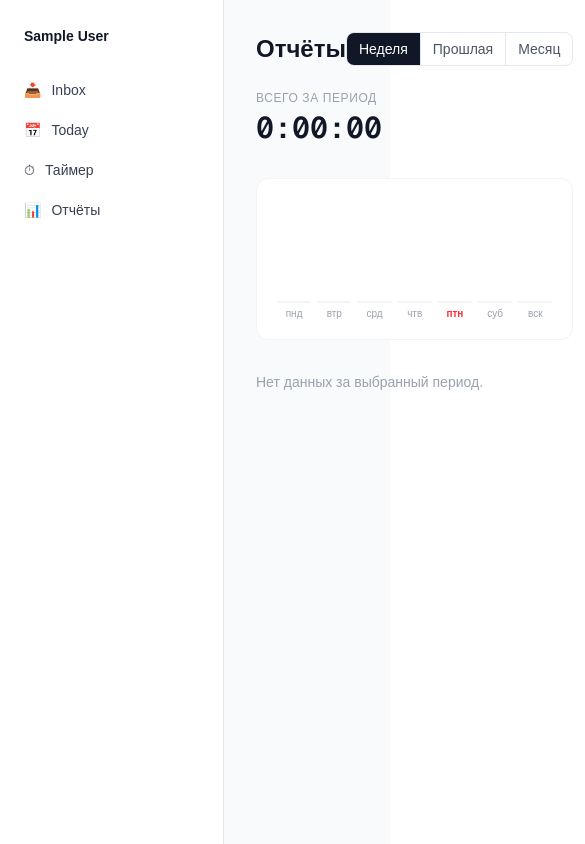
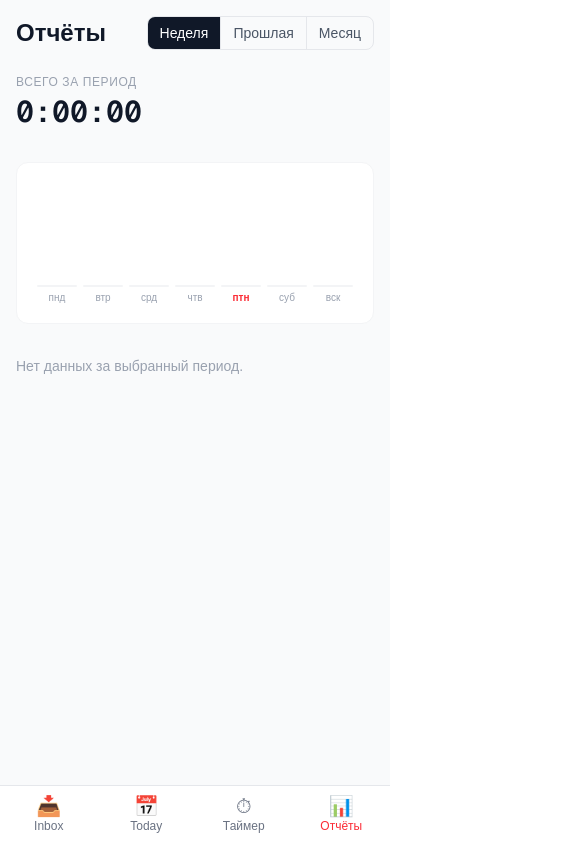
Before and after one commit to BogdanovBogdan/todo, a Next.js app: page /reports in a window 390 px wide. Shown: the whole page, 585 px wide, since content can reach past the window. Built offline with nearby package versions, Linux system fonts and the light colour scheme; no server answers; the database is empty; sample sign-in values are in the browser's storage.

Commit message:
Mobile adaptive layout

```diff
--- /dev/null
+++ b/app/(app)/_components/bottom-nav.tsx
@@ -0,0 +1,35 @@
+"use client"
+
+import Link from "next/link"
+import { usePathname } from "next/navigation"
+
+const links = [
+  { href: "/inbox", icon: "📥", label: "Inbox" },
+  { href: "/today", icon: "📅", label: "Today" },
+  { href: "/timer", icon: "⏱", label: "Таймер" },
+  { href: "/reports", icon: "📊", label: "Отчёты" },
+]
+
+export function BottomNav() {
+  const pathname = usePathname()
+
+  return (
+    <nav className="fixed bottom-0 left-0 right-0 md:hidden bg-white border-t border-gray-200 z-40 flex">
+      {links.map(({ href, icon, label }) => {
+        const active = pathname === href
+        return (
+          <Link
+            key={href}
+            href={href}
+            className={`flex-1 flex flex-col items-center gap-0.5 py-2.5 text-xs transition-colors ${
+              active ? "text-red-500" : "text-gray-500"
+            }`}
+          >
+            <span className="text-xl leading-none">{icon}</span>
+            <span>{label}</span>
+          </Link>
+        )
+      })}
+    </nav>
+  )
+}
--- a/app/(app)/_components/task-item.tsx
+++ b/app/(app)/_components/task-item.tsx
@@ -118,10 +118,12 @@ export function TaskItem({ task }: { task: Task }) {
 
   return (
     <div
-      className={`group flex items-center gap-3 py-2.5 border-b border-gray-100 last:border-0 transition-opacity ${
+      className={`group border-b border-gray-100 last:border-0 transition-opacity ${
         isPending ? "opacity-40" : ""
       }`}
     >
+      {/* Title row */}
+      <div className="flex items-center gap-3 py-2.5">
         {/* Checkbox */}
         <button
           onClick={() => startTransition(() => toggleTask(task.id))}
@@ -135,34 +137,29 @@ export function TaskItem({ task }: { task: Task }) {
 
         {/* Title */}
         <span
-        className={`flex-1 text-sm ${
+          className={`flex-1 min-w-0 text-sm ${
             task.completed ? "line-through text-gray-400" : "text-gray-800"
           }`}
         >
           {task.title}
         </span>
 
-      {/* Estimate picker */}
+        {/* Desktop-only inline controls */}
+        <div className="hidden md:flex items-center gap-2 flex-shrink-0">
           <div
             className="opacity-0 group-hover:opacity-100 transition-opacity data-[has-estimate=true]:opacity-100"
             data-has-estimate={!!task.estimatedDuration}
           >
             <EstimatePicker taskId={task.id} estimatedDuration={task.estimatedDuration} />
           </div>
-
-      {/* Due date picker */}
           <div
             className="opacity-0 group-hover:opacity-100 transition-opacity data-[has-date=true]:opacity-100"
             data-has-date={!!task.dueDate}
           >
             <DatePicker value={task.dueDate} onChange={handleDateChange} />
           </div>
-
-      {/* Timer buttons */}
           <TimerButton taskId={task.id} taskTitle={task.title} type="stopwatch" />
           <TimerButton taskId={task.id} taskTitle={task.title} type="pomodoro" />
-
-      {/* Delete */}
           <button
             onClick={() => startTransition(() => deleteTask(task.id))}
             aria-label="Delete task"
@@ -171,5 +168,24 @@ export function TaskItem({ task }: { task: Task }) {
             ×
           </button>
         </div>
+
+        {/* Mobile delete */}
+        <button
+          onClick={() => startTransition(() => deleteTask(task.id))}
+          aria-label="Delete task"
+          className="md:hidden text-gray-300 hover:text-red-400 text-xl leading-none flex-shrink-0 transition-colors"
+        >
+          ×
+        </button>
+      </div>
+
+      {/* Mobile controls row */}
+      <div className="flex md:hidden items-center gap-2 pb-2.5 pl-[30px] flex-wrap">
+        <EstimatePicker taskId={task.id} estimatedDuration={task.estimatedDuration} />
+        <DatePicker value={task.dueDate} onChange={handleDateChange} />
+        <TimerButton taskId={task.id} taskTitle={task.title} type="stopwatch" />
+        <TimerButton taskId={task.id} taskTitle={task.title} type="pomodoro" />
+      </div>
+    </div>
   )
 }
--- a/app/(app)/_components/timer/timer-bar.tsx
+++ b/app/(app)/_components/timer/timer-bar.tsx
@@ -14,7 +14,7 @@ export function TimerBar() {
     : 0
 
   return (
-    <div className="fixed bottom-0 left-0 right-0 bg-white border-t border-gray-200 shadow-[0_-2px_12px_rgba(0,0,0,0.06)] z-50">
+    <div className="fixed bottom-14 md:bottom-0 left-0 right-0 bg-white border-t border-gray-200 shadow-[0_-2px_12px_rgba(0,0,0,0.06)] z-50">
       {/* Progress bar (pomodoro only) */}
       {isPomodoro && (
         <div className="h-0.5 bg-gray-100">
@@ -25,7 +25,7 @@ export function TimerBar() {
         </div>
       )}
 
-      <div className="flex items-center justify-between px-6 h-14 max-w-5xl mx-auto w-full">
+      <div className="flex items-center justify-between px-3 md:px-6 h-14 max-w-5xl mx-auto w-full">
         {/* Task info */}
         <div className="flex items-center gap-2.5 min-w-0 flex-1">
           <span className="text-base">{isPomodoro ? "🍅" : "⏱"}</span>
@@ -36,7 +36,7 @@ export function TimerBar() {
 
         {/* Timer display */}
         <span
-          className={`text-2xl font-mono font-semibold tabular-nums mx-8 ${
+          className={`text-xl md:text-2xl font-mono font-semibold tabular-nums mx-3 md:mx-8 ${
             isRunning ? "text-gray-900" : "text-gray-400"
           }`}
         >
@@ -45,8 +45,8 @@ export function TimerBar() {
 
         {/* Controls */}
         <div className="flex items-center gap-2 flex-1 justify-end">
-          {/* Mode switcher — disabled while running */}
-          <div className="flex rounded-lg border border-gray-200 overflow-hidden text-xs mr-1">
+          {/* Mode switcher — desktop only */}
+          <div className="hidden md:flex rounded-lg border border-gray-200 overflow-hidden text-xs mr-1">
             <button
               onClick={() => setType("pomodoro")}
               disabled={isRunning}
--- a/app/(app)/layout.tsx
+++ b/app/(app)/layout.tsx
@@ -1,5 +1,6 @@
 import { auth } from "@/auth"
 import { redirect } from "next/navigation"
+import { BottomNav } from "./_components/bottom-nav"
 import { TimerBar } from "./_components/timer/timer-bar"
 import { TimerProvider } from "./_components/timer/timer-context"
 
@@ -14,8 +15,8 @@ export default async function AppLayout({
   return (
     <TimerProvider>
       <div className="flex min-h-screen bg-gray-50">
-        {/* Sidebar */}
-        <aside className="w-56 border-r border-gray-200 bg-white px-3 py-6 flex-shrink-0">
+        {/* Sidebar — desktop only */}
+        <aside className="hidden md:flex md:flex-col w-56 border-r border-gray-200 bg-white px-3 py-6 flex-shrink-0">
           <div className="mb-6 px-3">
             <span className="text-sm font-semibold text-gray-900">
               {session.user.name}
@@ -49,11 +50,12 @@ export default async function AppLayout({
           </nav>
         </aside>
 
-        {/* Main content — pb-20 to clear the fixed timer bar */}
-        <main className="flex-1 p-8 pb-20">{children}</main>
+        {/* Main content */}
+        <main className="flex-1 p-4 md:p-8 pb-36 md:pb-20">{children}</main>
       </div>
 
       <TimerBar />
+      <BottomNav />
     </TimerProvider>
   )
 }
--- a/app/(app)/reports/page.tsx
+++ b/app/(app)/reports/page.tsx
@@ -153,7 +153,7 @@ export default async function ReportsPage({
   return (
     <div className="max-w-2xl">
       {/* Header */}
-      <div className="flex items-center justify-between mb-6">
+      <div className="flex flex-wrap items-center justify-between gap-3 mb-6">
         <h1 className="text-2xl font-semibold text-gray-900">Отчёты</h1>
 
         <div className="flex rounded-lg border border-gray-200 overflow-hidden text-sm">
@@ -258,11 +258,11 @@ export default async function ReportsPage({
             return (
               <div key={key}>
                 {/* Day header */}
-                <div className="flex items-center justify-between mb-2 px-1">
-                  <span className="text-sm font-semibold text-gray-700 capitalize">
+                <div className="flex items-center gap-2 mb-2 px-1">
+                  <span className="text-sm font-semibold text-gray-700 capitalize truncate flex-1 min-w-0">
                     {dayLabel}
                   </span>
-                  <div className="flex items-center gap-3">
+                  <div className="flex items-center gap-3 flex-shrink-0">
                     <CopyDayButton
                       dayLabel={dayLabel}
                       totalFormatted={totalFormatted}
@@ -291,25 +291,27 @@ export default async function ReportsPage({
                       : task.completed
 
                     return (
-                      <div key={taskId} className="px-4 py-3 flex items-center justify-between">
+                      <div key={taskId} className="px-4 py-3">
+                        {/* Title row */}
                         <div className="flex items-center gap-2 min-w-0">
                           <span className="text-base leading-none flex-shrink-0">
                             {isDone ? "✅" : "❌"}
                           </span>
-                          <span className="text-sm text-gray-800 truncate">
+                          <span className="text-sm text-gray-800 truncate flex-1 min-w-0">
                             {task.taskTitle}
                           </span>
+                          <span className="text-sm font-mono text-gray-600 tabular-nums flex-shrink-0">
+                            {formatDuration(task.duration)}
+                          </span>
                         </div>
-                        <div className="flex items-center gap-3 flex-shrink-0 ml-4">
-                          {estimated !== null && (
+                        {/* Estimate indicator row */}
+                        {estimated !== null && (
+                          <div className="mt-1 pl-7">
                             <span className={`text-xs font-mono ${indicatorColor}`}>
                               {formatDuration(totalTracked)} / {formatDuration(estimated)}
                             </span>
-                          )}
-                          <span className="text-sm font-mono text-gray-600 tabular-nums">
-                            {formatDuration(task.duration)}
-                          </span>
-                        </div>
+                          </div>
+                        )}
                       </div>
                     )
                   })}
```
Lines whose indentation alone changed are shown as unchanged.
